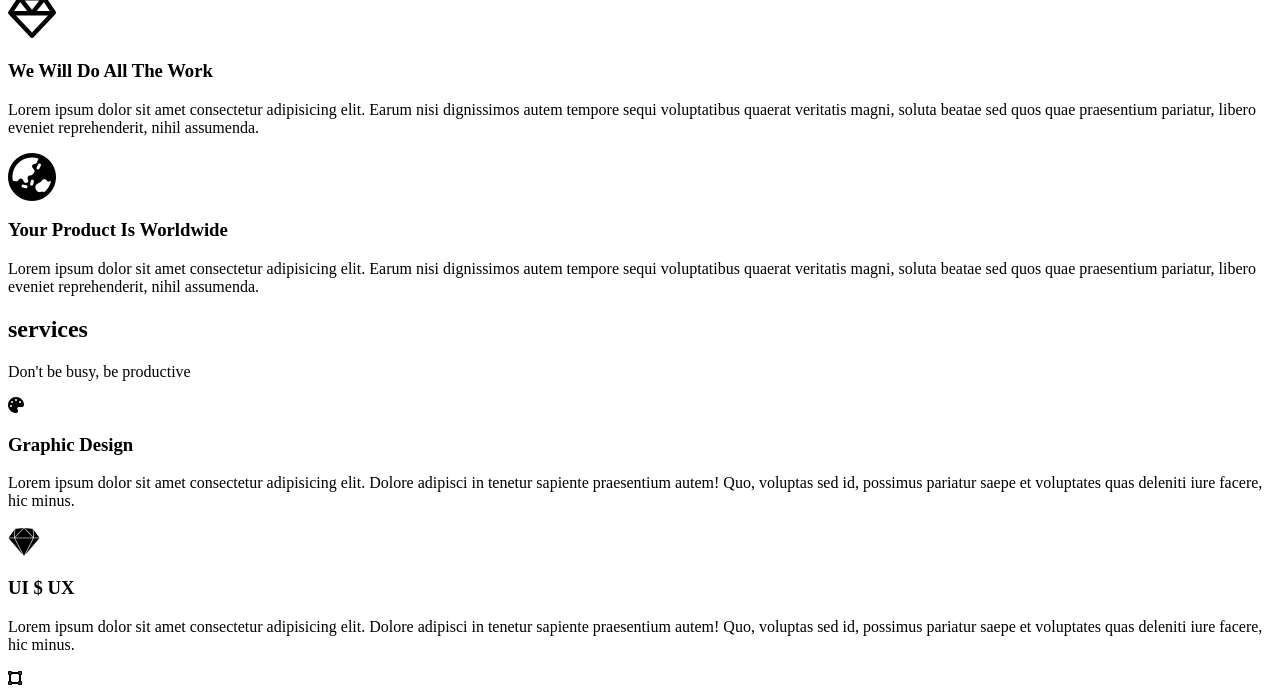
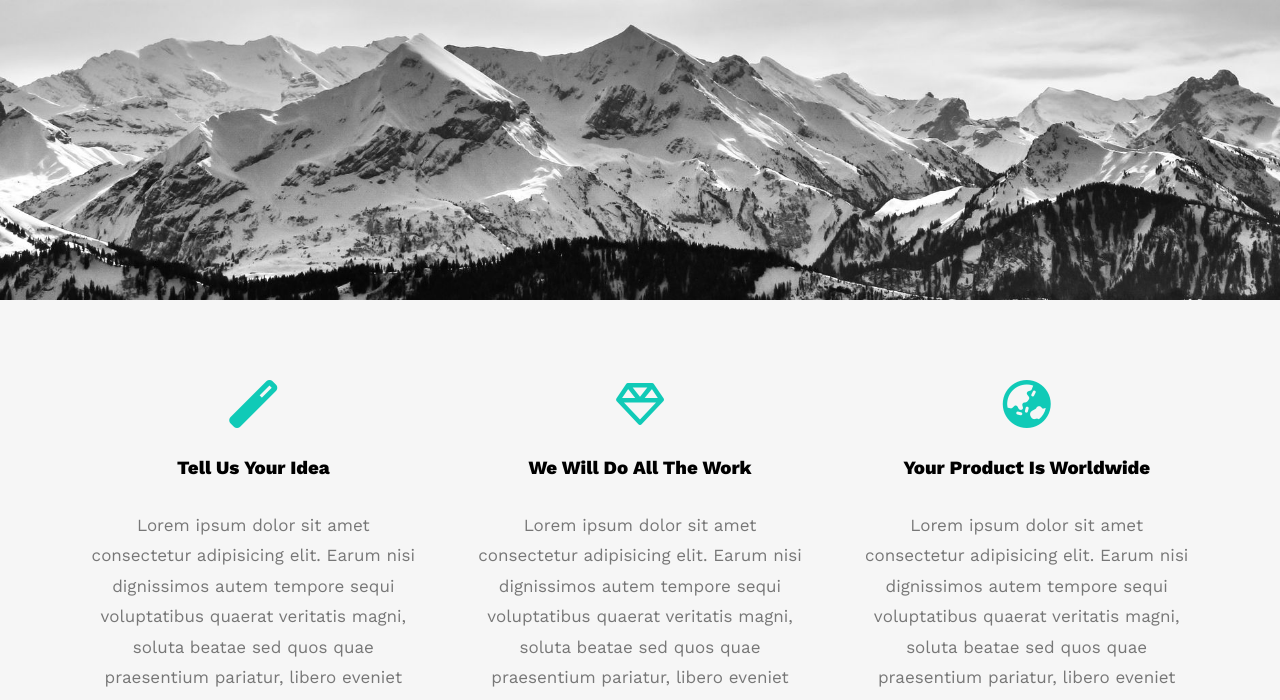
Before and after one commit to Medhat-Khalil/Leon-Agency-Project, a plain HTML site: page index.html in a window 1280 px wide. Shown: the part 500-1200 px from the top of the page. Drawn offline with nearby package versions, Linux system fonts and the light colour scheme; the site is published under a folder, as on GitHub Pages, so addresses that start at the root find nothing.

Commit message:
Update index.html

```diff
--- a/index.html
+++ b/index.html
@@ -9,9 +9,9 @@
     <title>leon Agency</title>
 
     <!-- Render All Element Normally -->
-    <link rel="stylesheet" href="/css/normalize.css" />
+    <link rel="stylesheet" href="css/normalize.css" />
     <!-- Font Awesome Library -->
-    <link rel="stylesheet" href="/css/all.min.css" />
+    <link rel="stylesheet" href="css/all.min.css" />
     <!-- Google Fonts -->
     <link rel="preconnect" href="https://fonts.googleapis.com">
     <link rel="preconnect" href="https://fonts.gstatic.com" crossorigin>
@@ -19,7 +19,7 @@
     <link rel="stylesheet" href="https://cdnjs.cloudflare.com/ajax/libs/font-awesome/6.0.0-beta3/css/all.min.css" integrity="sha512-Fo3rlrZj/k7ujTnHg4CGR2D7kSs0v4LLanw2qksYuRlEzO+tcaEPQogQ0KaoGN26/zrn20ImR1DfuLWnOo7aBA==" crossorigin="anonymous" referrerpolicy="no-referrer"
     />
     <!-- Main Template CSS File -->
-    <link rel="stylesheet" href="/css/leon.css" />
+    <link rel="stylesheet" href="css/leon.css" />
 </head>
 
 <body>
```
